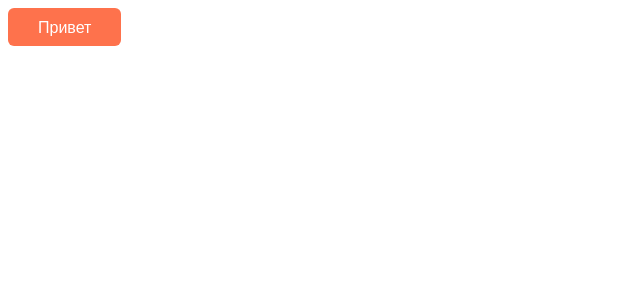
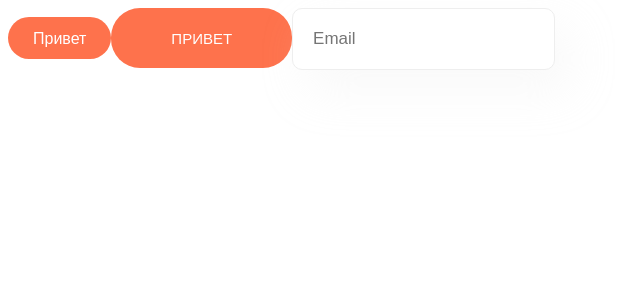
Before and after one commit to vitebskiy/React-Redux-Toolkit, a React (Vite) app in the folder pizza-app/: page / in a window 1280 px wide. Shown: the top 300 px of the page, without its empty margins (0-640 px from the left). Built offline with nearby package versions, Linux system fonts and the light colour scheme.

Commit message:
10.8. Упражнение - Создание кнопки и input

```diff
--- a/pizza-app/src/App.tsx
+++ b/pizza-app/src/App.tsx
@@ -1,5 +1,6 @@
 import {  useState, type MouseEvent } from 'react';
 import Button from './components/Button/Button';
+import Input from './components/Input/Input';
 
 function App() {
 
@@ -13,7 +14,9 @@ function App() {
 
   return (
     <>
-      <Button onClick={addCounter} >Привет</Button>
+      <Button onClick={addCounter} appearence='small' >Привет</Button>
+      <Button onClick={addCounter} appearence='big' >Привет</Button>
+      <Input placeholder='Email' />
     </>
   )
 
--- a/pizza-app/src/components/Button/Button.module.css
+++ b/pizza-app/src/components/Button/Button.module.css
@@ -1,12 +1,23 @@
 .button {
-  border-radius: 6px;
-  padding: 8px 30px;
   font-family: inherit;
   cursor: pointer;
   transition: background 0.25s;
+  border: none;
+  font-style: normal;
+  font-weight: 400;
+  color: var(--white-color);
+  border-radius: 29px;
+}
+
+.small {
   font-size: 16px;
-  border: none;
-  color: var(--white-color);
+  padding: 10px 25px;
+}
+
+.big {
+  font-size: 15px;
+  text-transform: uppercase;
+  padding: 20px 60px;
 }
 
 .accent {
--- a/pizza-app/src/components/Button/Button.props.ts
+++ b/pizza-app/src/components/Button/Button.props.ts
@@ -2,4 +2,5 @@ import type { ButtonHTMLAttributes, ReactNode } from 'react';
 
 export interface ButtonProps extends ButtonHTMLAttributes<HTMLButtonElement> {
   children: ReactNode;
+  appearence?: 'big' | 'small';
 }
--- a/pizza-app/src/components/Button/Button.tsx
+++ b/pizza-app/src/components/Button/Button.tsx
@@ -2,9 +2,12 @@ import styles from './Button.module.css';
 import type { ButtonProps } from './Button.props';
 import cn from 'classnames';
 
-function Button({ children, className, onClick, ...props }: ButtonProps) {
+function Button({ children, className, appearence = 'small', onClick, ...props }: ButtonProps) {
   return (
-    <button className={cn(styles['button'], styles['accent'], className)} {...props} onClick={onClick}>
+    <button className={cn(styles['button'], styles['accent'], className, {
+      [styles['small']] : appearence === 'small',
+      [styles['big']] : appearence === 'big',
+    })} {...props} onClick={onClick}>
       {children}
     </button>
   );
--- /dev/null
+++ b/pizza-app/src/components/Input/Input.module.css
@@ -0,0 +1,11 @@
+.input {
+  /* height: 64px; */
+  font-size: 17px;
+  font-style: normal;
+  font-weight: 400;
+  color: var(--text-color);
+  border: 1px solid #eee;
+  border-radius: 10px;
+  padding: 20px;
+  box-shadow: 15px 20px 45px 0px rgba(233, 233, 233, 0.25);
+}
--- /dev/null
+++ b/pizza-app/src/components/Input/Input.props.ts
@@ -0,0 +1,5 @@
+import type { InputHTMLAttributes } from 'react';
+
+export interface InputProps extends InputHTMLAttributes<HTMLInputElement> {
+  isValid?: boolean;
+}
--- /dev/null
+++ b/pizza-app/src/components/Input/Input.tsx
@@ -0,0 +1,18 @@
+import { forwardRef } from 'react';
+import styles from './Input.module.css';
+import cn from 'classnames';
+import type { InputProps } from './Input.props';
+
+const Input = forwardRef<HTMLInputElement, InputProps>(function Input({ isValid = true, className, ...props }, ref) {
+  return (
+    <input
+      ref={ref}
+      className={cn(styles['input'], className, {
+        [styles['invalid']]: isValid,
+      })}
+      {...props}
+    />
+  );
+});
+
+export default Input;
```
Also changed, not shown: 1 other file (tests, documents, lock files or other folders).
